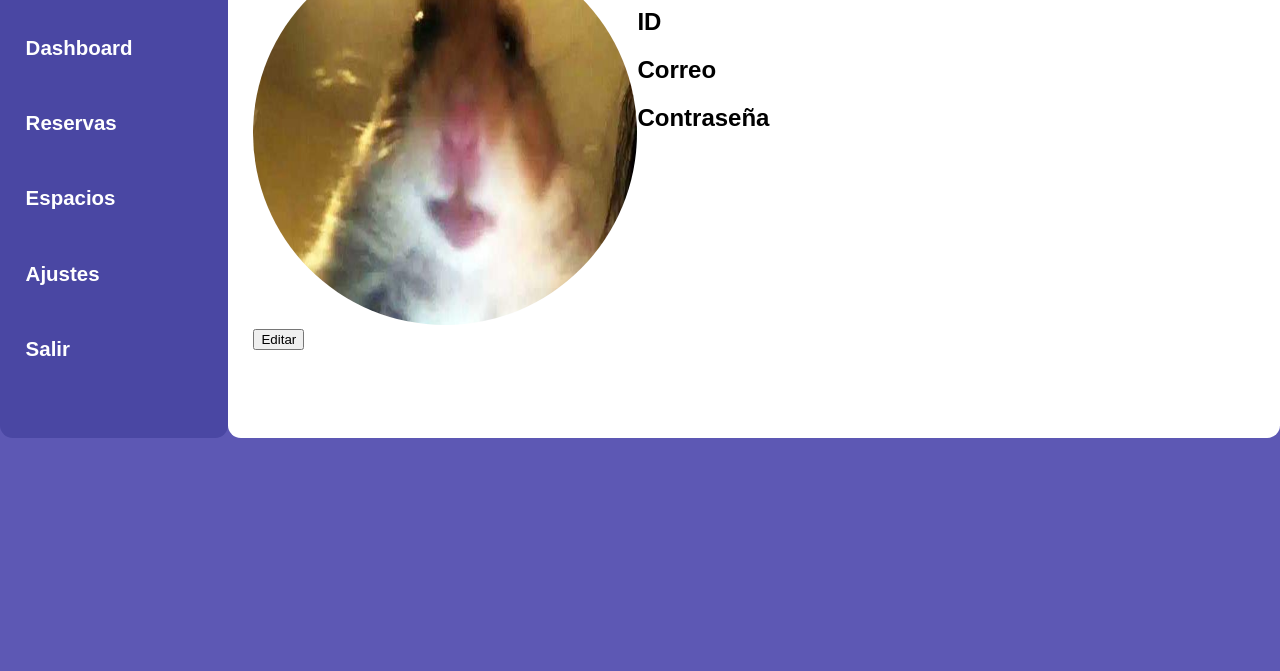
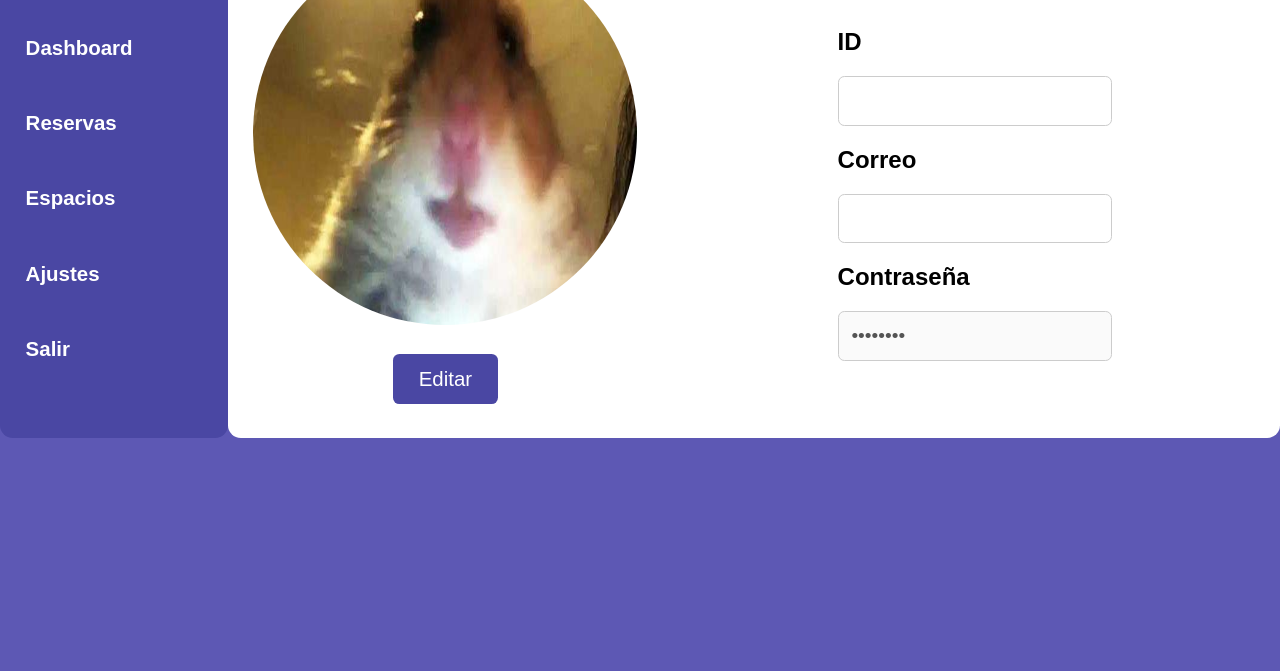
Before and after one commit to lilP0x/EventHub, a plain HTML site: page html/ajustes.html in a window 1280 px wide. Shown: the part 129-800 px from the top of the page. Drawn offline with Linux system fonts and the light colour scheme; a web font is replaced by a local one.

Commit message:
hay pantalla de edicion, pero no hace nada logico

```diff
--- a/css/ajustes.css
+++ b/css/ajustes.css
@@ -6,12 +6,12 @@ body {
 }
 
 .left-banner {
-    width: 15%; /* Reduce el ancho del banner izquierdo */
+  width: 15%;
   background-color: #4a47a3;
   color: white;
   padding: 2vw;
   border-radius: 1vw;
-    position: relative; /* Ensure it's positioned correctly */
+  position: relative;
 }
 
 .left-banner ul {
@@ -24,13 +24,13 @@ body {
 }
 
 .left-banner ul li h1 {
-    font-size: 2.5vw; /* Reduce font size if needed */
+  font-size: 2.5vw;
   margin: 0 0 3vw 0;
   font-family: 'Chau Philomene One', sans-serif;
 }
 
 .left-banner ul li h3 {
-    font-size: 1.6vw; /* Reduce font size if needed */
+  font-size: 1.6vw;
   font-family: 'Chau Philomene One', sans-serif;
   margin: 0;
 }
@@ -45,13 +45,13 @@ body {
 }
 
 .content-container {
-    width: 85%; /* Adjust width to fit the reduced banner */
+  width: 85%;
   background-color: white;
   padding: 2vw;
   display: flex;
   flex-direction: column;
   border-radius: 1vw;
-    position: relative; /* Ensure correct positioning */
+  position: relative;
 }
 
 .header {
@@ -78,8 +78,35 @@ body {
 
 .user-container{
   display: flex;
+}
 
+.image-button-container{
+  display: flex;
+  flex-direction: column;
+  align-items: center;
 }
+
+.button-container {
+  margin-top: 2vw;
+}
+
+.button-container button {
+  width: 100%;
+  padding: 1vw 2vw;
+  font-size: 1.6vw;
+  font-family: 'Chau Philomene One', sans-serif;
+  color: white;
+  background-color: #4a47a3;
+  border: none;
+  border-radius: 0.5vw;
+  cursor: pointer;
+  text-align: center;
+}
+
+.button-container button:hover {
+  background-color: #5d58b4;
+}
+
 
 .image-container img {
   width: 30vw;
@@ -90,12 +117,29 @@ body {
 
 .image-container h2 {
   font-size: 3vw;
-    font-family: 'Chau Philomene One', sans-serif;
   margin: 0;
 }
 
 .user-info img {
   width: 5vw;
   height: 5vw;
-    border-radius: 50%;
+  border-radius: 40%;
 }
+
+
+.data-container {
+  display: flex;
+  flex-direction: column;
+  font-family: 'Chau Philomene One', sans-serif;
+  margin-left: 20%;
+}
+
+
+.input-box input {
+  width: 100%;
+  padding: 1vw;
+  font-size: 1.5vw;
+  border-radius: 0.5vw;
+  border: 1px solid #ccc;
+  box-sizing: border-box;
+}
--- a/html/ajustes.html
+++ b/html/ajustes.html
@@ -28,6 +28,7 @@
         </div>
 
         <div class="user-container">
+
             <div class="image-button-container">
 
                 <div class="image-container">
@@ -44,26 +45,26 @@
 
             <div class="data-container">
 
-                <h2>
-                    Juanito
-                </h2>
+                <h2>Juanito</h2>
+
+                <h2>ID</h2>
+                <div class="input-box">
+                    <input type="text">
+                </div>
+
+                <h2>Correo</h2>
+                <div class="input-box">
+                    <input type="email" >
+                </div>
+
+                <h2>Contraseña</h2>
+                <div class="input-box">
+                    <input type="password" value="********" disabled>
+                </div>
+            </div>
 
 
-                <h2>
-                    ID
-                </h2>
-
-                <h2>
-                    Correo
-                </h2>
-
-                <h2>
-                    Contraseña
-                </h2>
-
-            </div>
         </div>
-
 
     </div>
 
```
Also changed, not shown: css/dashboard.css (+7 -7 lines). Lines whose indentation alone changed are shown as unchanged.
